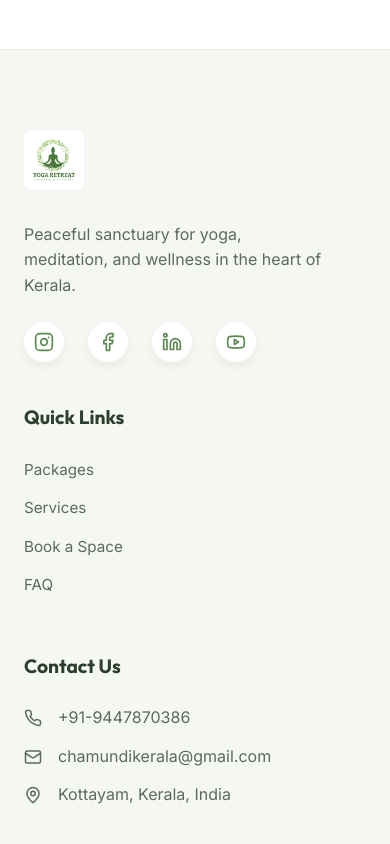
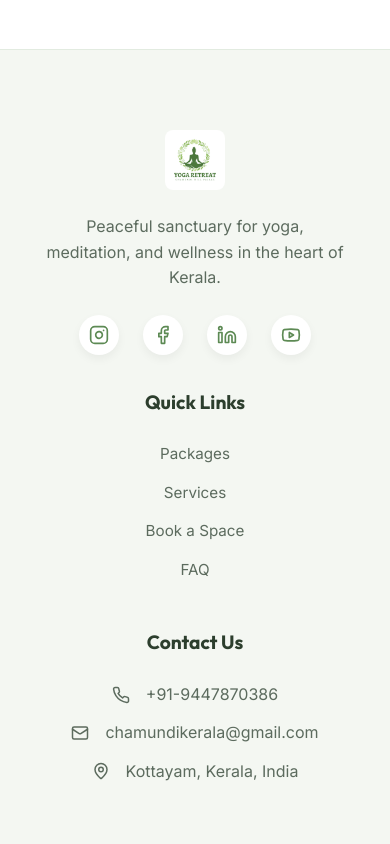
Before and after one commit to inspitereno-lang/chamundi-yoga-retreat, a React (Vite) app: page /faq in a window 390 px wide. Shown: the part 5180-6024 px from the top of the page. Built offline with nearby package versions, Linux system fonts and the light colour scheme.

Commit message:
new changes

```diff
--- a/src/components/Footer.css
+++ b/src/components/Footer.css
@@ -129,5 +129,24 @@
 @media (max-width: 600px) {
     .footer-grid {
         grid-template-columns: 1fr;
+        gap: 2rem;
+        text-align: center;
+    }
+
+    .footer-logo {
+        margin: 0 auto 1.5rem;
+        display: block;
+    }
+
+    .footer-info p {
+        margin: 0 auto;
+    }
+
+    .social-links {
+        justify-content: center;
+    }
+
+    .footer ul li {
+        justify-content: center;
     }
 }
--- a/src/styles/index.css
+++ b/src/styles/index.css
@@ -173,7 +173,7 @@ main section {
 }
 
 @media (max-width: 768px) {
-  section {
+  main section {
     padding: 3rem 0;
   }
 
```
